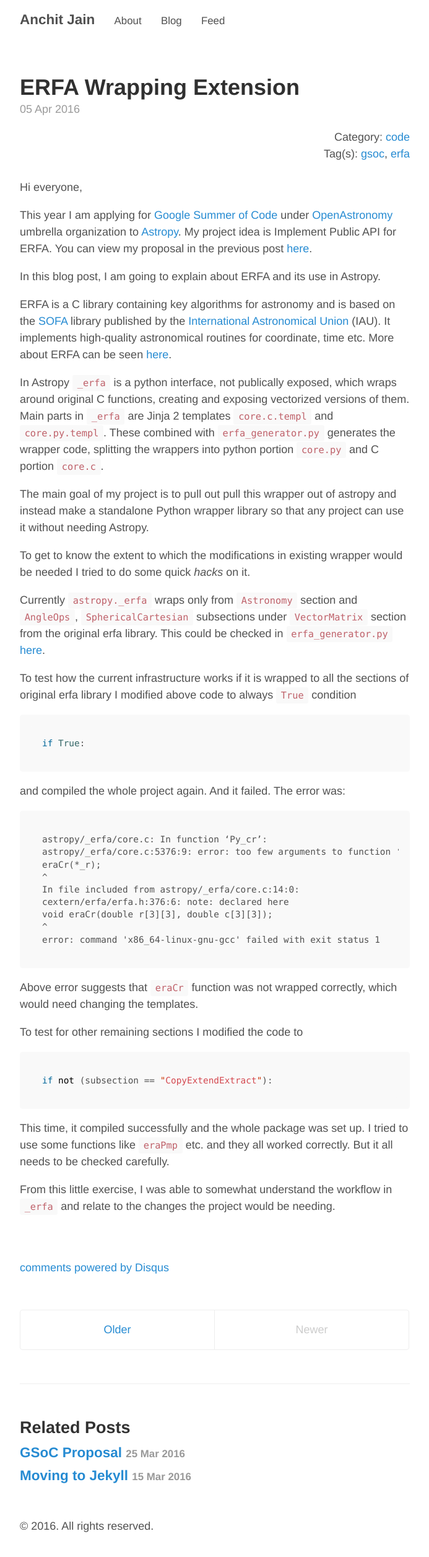
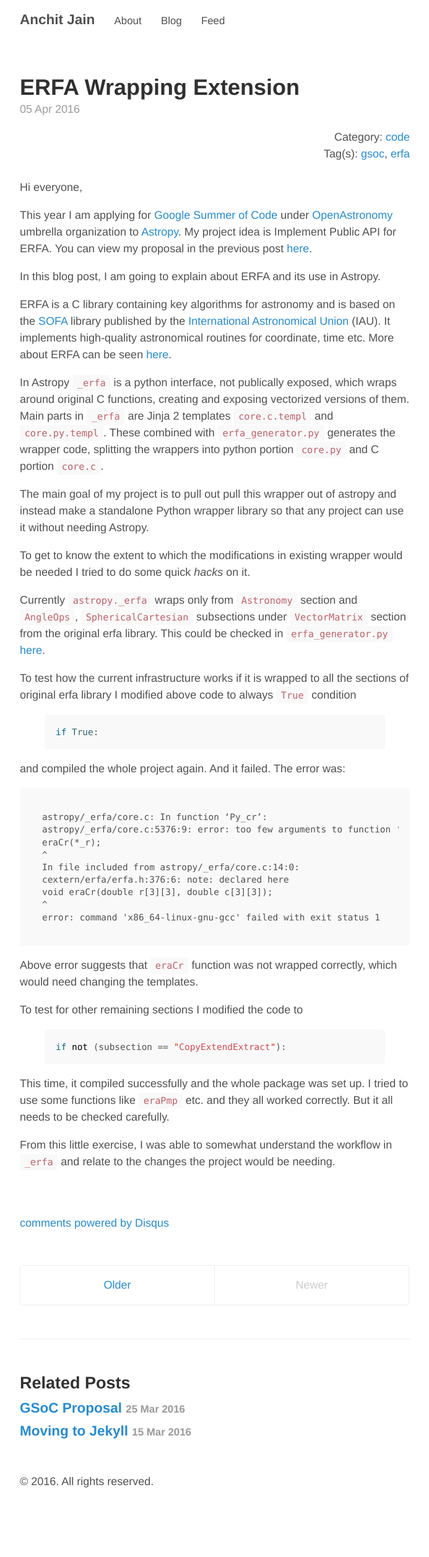
Before and after one commit to anchitjain1234/anchitjain1234.github.io, a Jekyll site: the page built from _posts/2016-04-05-erfa-wrapping-extension.markdown, in a window 1280 px wide. Shown: the whole page at 62% size, without its empty margins (293-986 px from the left). Built offline with Jekyll 4.4.1, drawn with Linux system fonts in a browser that asks for light colours; comment, search, counter and statistics services are not loaded; after the commit the page ends 2440 px from its top, so only the background shows below that.

Commit message:
Use highlight as recommended to highlight code.

````diff
--- a/_posts/2016-04-05-erfa-wrapping-extension.markdown
+++ b/_posts/2016-04-05-erfa-wrapping-extension.markdown
@@ -26,9 +26,9 @@ Currently `astropy._erfa` wraps only from `Astronomy` section and `AngleOps`, `S
 
 To test how the current infrastructure works if it is wrapped to all the sections of original erfa library I modified above code to always `True` condition
 
-``` python
+{% highlight python %}
 if True:
-```
+{% endhighlight %}
 
 and compiled the whole project again.
 And it failed. The error was:
@@ -49,9 +49,9 @@ Above error suggests that `eraCr` function was not wrapped correctly, which woul
 
 To test for other remaining sections I modified the code to
 
-``` python
+{% highlight python %}
 if not (subsection == "CopyExtendExtract"):
-```
+{% endhighlight %}
 
 This time, it compiled successfully and the whole package was set up.
 I tried to use some functions like `eraPmp` etc. and they all worked correctly. But it all needs to be checked carefully.
````
